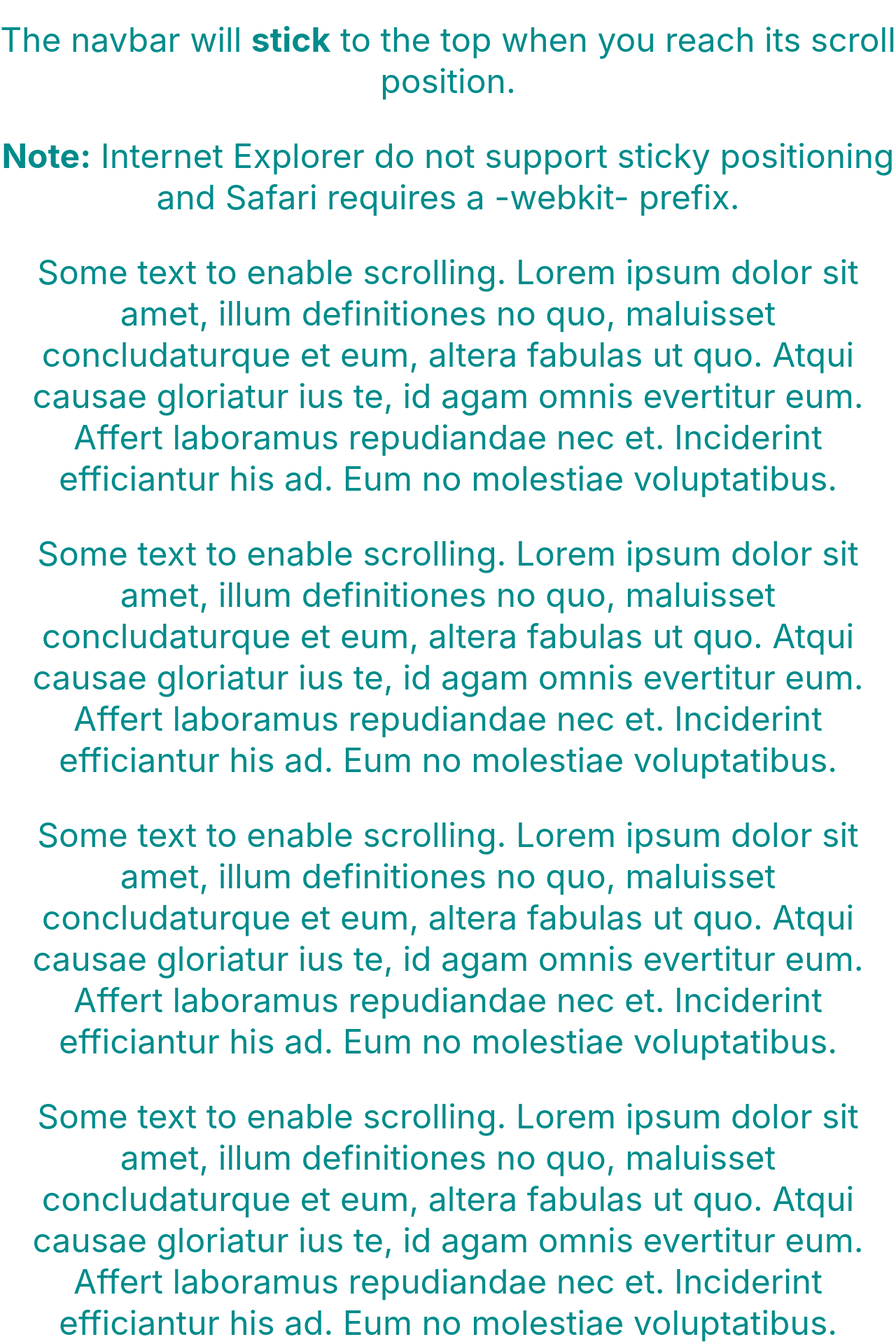
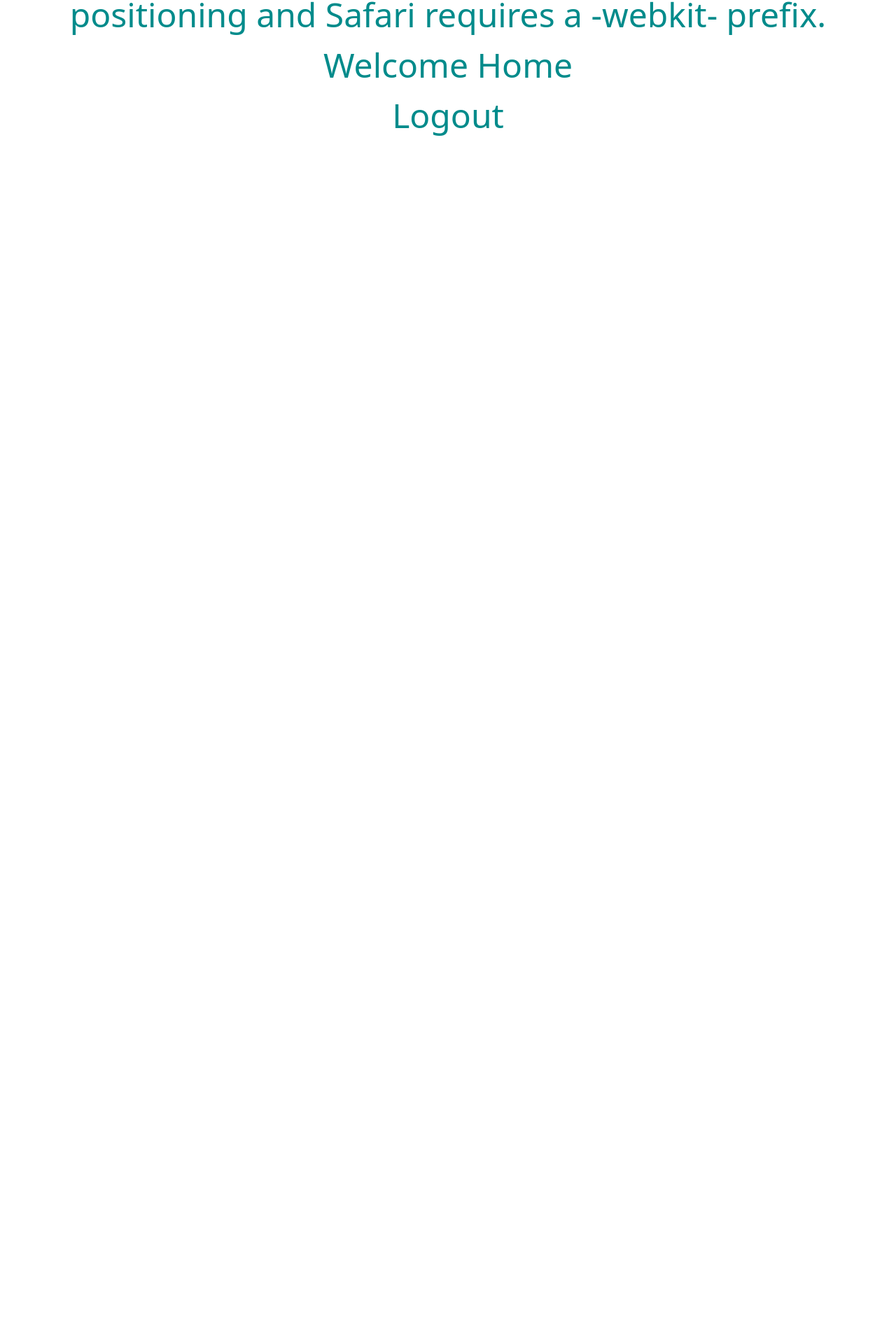
Before and after one commit to Oladosu500/cooool, a React (Create React App) app: page / in a window 1280 px wide. Shown: the part 775-2695 px from the top of the page at 70% size. After the commit the page ends 1016 px from the top, so only its background shows below. Built offline with nearby package versions, Linux system fonts and the light colour scheme; no server answers.

Commit message:
auth setup

```diff
--- a/package.json
+++ b/package.json
@@ -10,6 +10,9 @@
     "@types/node": "^16.18.34",
     "@types/react": "^18.2.8",
     "@types/react-dom": "^18.2.4",
+    "firebase": "^9.22.1",
+    "framer-motion": "^10.12.16",
+    "iconify": "^1.4.0",
     "react": "^18.2.0",
     "react-dom": "^18.2.0",
     "react-scripts": "5.0.1",
@@ -41,6 +44,7 @@
     ]
   },
   "devDependencies": {
-    "react-router-dom": "^6.11.2"
+    "react-router-dom": "^6.11.2",
+    "tailwindcss": "^3.3.2"
   }
 }
--- a/src/App.tsx
+++ b/src/App.tsx
@@ -3,11 +3,11 @@ import Navbar from "./components/Navbar";
 import { Routes, Route } from "react-router-dom";
 import "./App.css";
 import MyUrl from "./pages/MyUrl";
-import Features from "./pages/Features";
-import Pricing from "./pages/Pricing";
+import Login from "./pages/Login";
 import Analytics from "./pages/Analytics";
 import Faqs from "./pages/Faqs";
 import Home from "./pages/Home";
+import Signup from "./pages/Signup";
 
 function App() {
   // const linkShort = () => {
@@ -25,8 +25,8 @@ function App() {
         <Routes>
           <Route path="/" element={<Home />} />
           <Route path="/myUrl" element={<MyUrl />} />
-          <Route path="/Features" element={<Features />} />
-          <Route path="/Pricing" element={<Pricing />} />
+          <Route path="/Login" element={<Login />} />
+          <Route path="/Signup" element={<Signup />} />
           <Route path="/Analytics" element={<Analytics />} />
           <Route path="/Faqs" element={<Faqs />} />
         </Routes>
--- /dev/null
+++ b/src/Firebase.tsx
@@ -0,0 +1,24 @@
+// Import the functions you need from the SDKs you need
+import { initializeApp } from "firebase/app";
+import { getAuth } from "firebase/auth";
+// TODO: Add SDKs for Firebase products that you want to use
+// https://firebase.google.com/docs/web/setup#available-libraries
+
+// Your web app's Firebase configuration
+// For Firebase JS SDK v7.20.0 and later, measurementId is optional
+const firebaseConfig = {
+  apiKey: "AIzaSyDRU9H_-HO8uKfKAuLXiUa2745j-PzuK7Y",
+  authDomain: "demourl-40cfe.firebaseapp.com",
+  projectId: "demourl-40cfe",
+  storageBucket: "demourl-40cfe.appspot.com",
+  messagingSenderId: "509051980494",
+  appId: "1:509051980494:web:1ff0ac28bcc10378c11e9f",
+  measurementId: "G-PDKX1WV7LF"
+};
+
+// Initialize Firebase
+const app = initializeApp(firebaseConfig);
+
+
+export const auth = getAuth(app);
+export default app;
--- a/src/components/Navbar.tsx
+++ b/src/components/Navbar.tsx
@@ -4,8 +4,8 @@ const Navbar = () => {
     <div>
       <nav>
         <Link to={"/"}>My URLs</Link> {"||"}
-        <Link to={"/Features"}>Features</Link> {"||"}
-        <Link to={"/Pricing"}>Pricing</Link> {"||"}
+        <Link to={"/Login"}>Login</Link> {"||"}
+        <Link to={"/Signup"}>Signup</Link> {"||"}
         <Link to={"/Analytics"}>Analytics</Link> {"||"}
         <Link to={"/Faqs"}>FAQs</Link>
       </nav>
--- a/src/index.css
+++ b/src/index.css
@@ -1,13 +1,3 @@
-body {
-  margin: 0;
-  font-family: -apple-system, BlinkMacSystemFont, 'Segoe UI', 'Roboto', 'Oxygen',
-    'Ubuntu', 'Cantarell', 'Fira Sans', 'Droid Sans', 'Helvetica Neue',
-    sans-serif;
-  -webkit-font-smoothing: antialiased;
-  -moz-osx-font-smoothing: grayscale;
-}
-
-code {
-  font-family: source-code-pro, Menlo, Monaco, Consolas, 'Courier New',
-    monospace;
-}
+@tailwind base;
+@tailwind components;
+@tailwind utilities;
--- a/src/pages/Features.tsx
+++ /dev/null
@@ -1,12 +0,0 @@
-import React from 'react'
-
-const Features = () => {
-  return (
-    <div>
-
-      <h1>Features Page</h1>
-    </div>
-  )
-}
-
-export default Features
--- a/src/pages/Home.tsx
+++ b/src/pages/Home.tsx
@@ -1,11 +1,47 @@
-import React from "react";
+import React, {useState, useEffect} from "react";
+import { onAuthStateChanged } from "firebase/auth";
+import { signOut } from "firebase/auth";
+import { useNavigate } from "react-router-dom";
+import { auth } from "../Firebase";
 function Home() {
   const linkShort = () => {
     alert("linkShort");
     console.log("linkShort");
   };
+
+  useEffect(() => {
+    onAuthStateChanged(auth, (user) => {
+      if (user) {
+        // User is signed in, see docs for a list of available properties
+        // https://firebase.google.com/docs/reference/js/firebase.User
+         const uid = user.uid;
+        // ...
+        console.log("uid", uid);
+      } else {
+        // User is signed out
+        // ...
+        console.log("user is signed out");
+      }
+    });
+  }, []);
+
+  const navigate = useNavigate();
+
+  const handleLogout = () => {
+      signOut(auth).then(() => {
+      // Sign-out successful.
+          navigate("/");
+          console.log("Signed out successfully")
+      }).catch((error) => {
+      // An error happened.
+      });
+    }
   return (
     <>
+
+    <section>
+      ...
+    </section>
       <div>
         <h1>Home components</h1>
 
@@ -28,57 +64,22 @@ function Home() {
           positioning and Safari requires a -webkit- prefix.
         </p>
         <div>
-          <p>
-            Some text to enable scrolling. Lorem ipsum dolor sit amet, illum
-            definitiones no quo, maluisset concludaturque et eum, altera fabulas
-            ut quo. Atqui causae gloriatur ius te, id agam omnis evertitur eum.
-            Affert laboramus repudiandae nec et. Inciderint efficiantur his ad.
-            Eum no molestiae voluptatibus.
-          </p>
-          <p>
-            Some text to enable scrolling. Lorem ipsum dolor sit amet, illum
-            definitiones no quo, maluisset concludaturque et eum, altera fabulas
-            ut quo. Atqui causae gloriatur ius te, id agam omnis evertitur eum.
-            Affert laboramus repudiandae nec et. Inciderint efficiantur his ad.
-            Eum no molestiae voluptatibus.
-          </p>
-          <p>
-            Some text to enable scrolling. Lorem ipsum dolor sit amet, illum
-            definitiones no quo, maluisset concludaturque et eum, altera fabulas
-            ut quo. Atqui causae gloriatur ius te, id agam omnis evertitur eum.
-            Affert laboramus repudiandae nec et. Inciderint efficiantur his ad.
-            Eum no molestiae voluptatibus.
-          </p>
-          <p>
-            Some text to enable scrolling. Lorem ipsum dolor sit amet, illum
-            definitiones no quo, maluisset concludaturque et eum, altera fabulas
-            ut quo. Atqui causae gloriatur ius te, id agam omnis evertitur eum.
-            Affert laboramus repudiandae nec et. Inciderint efficiantur his ad.
-            Eum no molestiae voluptatibus.
-          </p>
-          <p>
-            Some text to enable scrolling. Lorem ipsum dolor sit amet, illum
-            definitiones no quo, maluisset concludaturque et eum, altera fabulas
-            ut quo. Atqui causae gloriatur ius te, id agam omnis evertitur eum.
-            Affert laboramus repudiandae nec et. Inciderint efficiantur his ad.
-            Eum no molestiae voluptatibus.
-          </p>
-          <p>
-            Some text to enable scrolling. Lorem ipsum dolor sit amet, illum
-            definitiones no quo, maluisset concludaturque et eum, altera fabulas
-            ut quo. Atqui causae gloriatur ius te, id agam omnis evertitur eum.
-            Affert laboramus repudiandae nec et. Inciderint efficiantur his ad.
-            Eum no molestiae voluptatibus.
-          </p>
-          <p>
-            Some text to enable scrolling. Lorem ipsum dolor sit amet, illum
-            definitiones no quo, maluisset concludaturque et eum, altera fabulas
-            ut quo. Atqui causae gloriatur ius te, id agam omnis evertitur eum.
-            Affert laboramus repudiandae nec et. Inciderint efficiantur his ad.
-            Eum no molestiae voluptatibus.
-          </p>
+
+
         </div>
       </div>
+      <nav>
+                <p>
+                    Welcome Home
+                </p>
+
+                <div>
+        			<button onClick={handleLogout}>
+                        Logout
+                    </button>
+        		</div>
+            </nav>
+
     </>
   );
 }
--- /dev/null
+++ b/src/pages/Login.tsx
@@ -0,0 +1,94 @@
+import React, {useState} from "react";
+import { signInWithEmailAndPassword } from "firebase/auth";
+import { auth } from "../Firebase";
+import { NavLink, useNavigate } from "react-router-dom";
+
+
+
+const Login = () => {
+  const navigate = useNavigate();
+  const [email, setEmail] = useState('');
+  const [password, setPassword] = useState('');
+
+
+  const onLogin = (e: { preventDefault: () => void; }) => {
+    e.preventDefault();
+    signInWithEmailAndPassword(auth, email, password)
+      .then((userCredential) => {
+        // Signed in
+        const user = userCredential.user;
+        console.log(user);
+        navigate("/Myurl");
+        // ...
+      })
+      .catch((error) => {
+        const errorCode = error.code;
+        const errorMessage = error.message;
+        console.log(errorCode, errorMessage);
+      });
+      }
+
+  return (
+    <>
+      <div>
+        <h1>Login Page</h1>
+      </div>
+
+      <main >
+                <section>
+                    <div>
+                        <p> FocusApp </p>
+
+                        <form>
+                            <div>
+                                <label htmlFor="email-address">
+                                    Email address
+                                </label>
+                                <input
+                                    id="email-address"
+                                    name="email"
+                                    type="email"
+                                    required
+                                    placeholder="Email address"
+                                    onChange={(e)=>setEmail(e.target.value)}
+                                />
+                            </div>
+
+                            <div>
+                                <label htmlFor="password">
+                                    Password
+                                </label>
+                                <input
+                                    id="password"
+                                    name="password"
+                                    type="password"
+                                    required
+                                    placeholder="Password"
+                                    onChange={(e)=>setPassword(e.target.value)}
+                                />
+                            </div>
+
+                            <div>
+                                <button
+                                    onClick={onLogin}
+                                >
+                                    Login
+                                </button>
+                            </div>
+                        </form>
+
+                        <p className="text-sm text-white text-center">
+                            No account yet? {' '}
+                            <NavLink to="/signup">
+                                Sign up
+                            </NavLink>
+                        </p>
+
+                    </div>
+                </section>
+            </main>
+        </>
+  );
+};
+
+export default Login;
--- a/src/pages/Pricing.tsx
+++ /dev/null
@@ -1,12 +0,0 @@
-import React from 'react'
-
-const Pricing = () => {
-  return (
-    <div>
-        <h1>Pricing Page</h1>
-
-    </div>
-  )
-}
-
-export default Pricing
--- /dev/null
+++ b/src/pages/Signup.tsx
@@ -0,0 +1,81 @@
+import React, { useState } from "react";
+import { NavLink, useNavigate } from "react-router-dom";
+import { createUserWithEmailAndPassword } from "firebase/auth";
+import { auth } from "../Firebase";
+
+const Signup = () => {
+  const navigate = useNavigate();
+
+  const [email, setEmail] = useState("");
+  const [password, setPassword] = useState("");
+
+  const onSubmit = async (e: any) => {
+    e.preventDefault();
+
+    await createUserWithEmailAndPassword(auth, email, password)
+      .then((userCredential) => {
+        //Signed in
+        const user = userCredential.user;
+        console.log(user);
+        navigate("/login");
+        // ...
+      })
+      .catch((error) => {
+        const errorCode = error.code;
+        const errorMessage = error.message;
+        console.log(errorCode, errorMessage);
+        //..
+      });
+  };
+  return (
+    <>
+      <div>
+        <h1 className="!bg-red-500">Signup Page</h1>
+      </div>
+
+      <main>
+        <section>
+          <div>
+            <div>
+              <h1>Signup</h1>
+              <form>
+                <div>
+                  <label htmlFor="email-address">Email address</label>
+                  <input
+                    type="email"
+                    aria-label="Email address"
+                    value={email}
+                    onChange={(e) => setEmail(e.target.value)}
+                    required
+                    placeholder="Email address"
+                  />
+                </div>
+                <div>
+                  <label htmlFor="password">Password</label>
+                  <input
+                    type="password"
+                    aria-label="Create password"
+                    value={password}
+                    onChange={(e) => setPassword(e.target.value)}
+                    required
+                    placeholder="Password"
+                  />
+                </div>
+
+                <button type="submit" onClick={onSubmit}>
+                  Sign up
+                </button>
+              </form>
+              <p>
+                Already have an account?{" "}
+                <NavLink to="/Login"> Sign in </NavLink>
+              </p>
+            </div>
+          </div>
+        </section>
+      </main>
+    </>
+  );
+};
+
+export default Signup;
--- /dev/null
+++ b/tailwind.config.js
@@ -0,0 +1,8 @@
+/** @type {import('tailwindcss').Config} */
+module.exports = {
+  content: ["./src/**/*.{html,js}"],
+  theme: {
+    extend: {},
+  },
+  plugins: [],
+}
```
Also changed, not shown: 1 other file (tests, documents, lock files or other folders).
